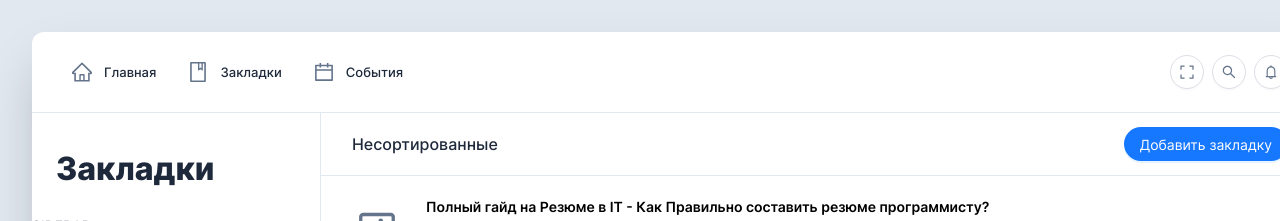
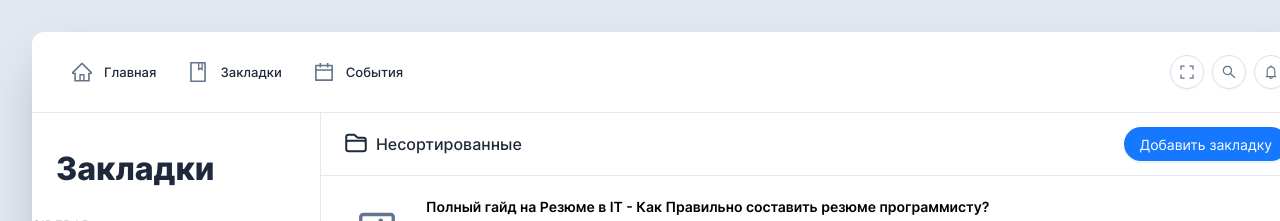
Before and after one commit to pivankov/MemoBoard, a React (Create React App) app in the folder frontend/: page /bookmarks in a window 1280 px wide. Shown: the top 221 px of the page. Built offline with nearby package versions, Linux system fonts and the light colour scheme.

Commit message:
Adding Icon component with heroicons

```diff
--- a/frontend/package.json
+++ b/frontend/package.json
@@ -5,6 +5,7 @@
   "dependencies": {
     "@ant-design/icons": "^5.6.1",
     "@ant-design/v5-patch-for-react-19": "^1.0.3",
+    "@heroicons/react": "^2.2.0",
     "@testing-library/dom": "^10.4.1",
     "@testing-library/jest-dom": "^6.6.4",
     "@testing-library/react": "^16.3.0",
--- a/frontend/src/components/Bookmarks/BookmarksListPanel.tsx
+++ b/frontend/src/components/Bookmarks/BookmarksListPanel.tsx
@@ -1,4 +1,6 @@
 import { Button } from 'antd';
+
+import Icon from 'components/UI/Icon/Icon'
 
 import "./BookmarksListPanel.css";
 
@@ -6,6 +8,9 @@ const BookmarksListPanel: React.FC = () => {
   return (
     <div className="bookmarks-list-panel">
       <div className="bookmarks-list-panel__title">
+        <div className="bookmarks-list-panel__title-icon">
+          <Icon name="Folder" />
+        </div>
         <div className="bookmarks-list-panel__title-text">
           Несортированные
         </div>
--- /dev/null
+++ b/frontend/src/components/UI/Icon/Icon.module.css
@@ -0,0 +1,9 @@
+.icon {
+  height: 24px;
+  width: 24px;
+  stroke-width: 2px;
+}
+
+.solid {
+  stroke-width: 0px;
+}
--- /dev/null
+++ b/frontend/src/components/UI/Icon/Icon.tsx
@@ -0,0 +1,84 @@
+import {
+  ArchiveBoxIcon,
+  ArrowsPointingOutIcon,
+  BellIcon,
+  CheckIcon,
+  DocumentDuplicateIcon,
+  DocumentIcon,
+  ExclamationCircleIcon,
+  ExclamationTriangleIcon,
+  FilmIcon,
+  FolderIcon,
+  HomeIcon,
+  InboxIcon,
+  InboxStackIcon,
+  MagnifyingGlassIcon,
+  PaperAirplaneIcon,
+  PencilSquareIcon,
+  PhotoIcon,
+  PlusIcon,
+  QrCodeIcon,
+  RocketLaunchIcon,
+  StarIcon,
+  TagIcon,
+  TrashIcon,
+  UserGroupIcon,
+  XMarkIcon,
+} from '@heroicons/react/24/outline';
+import {
+  MagnifyingGlassIcon as SearchIconSolid,
+  PencilSquareIcon as PencilSquareIconSolid,
+  StarIcon as StarIconSolid,
+} from '@heroicons/react/24/solid';
+
+import styles from "./Icon.module.css";
+
+const ICON_NAMES = {
+  Home: HomeIcon,
+  QrCode: QrCodeIcon,
+  Document: DocumentIcon,
+  DocumentDuplicate: DocumentDuplicateIcon,
+  Bell: BellIcon,
+  Search: MagnifyingGlassIcon,
+  SearchSolid: SearchIconSolid,
+  Expand: ArrowsPointingOutIcon,
+  ExclamationTriangle: ExclamationTriangleIcon,
+  ExclamationCircle: ExclamationCircleIcon,
+  Trash: TrashIcon,
+  Airplane: PaperAirplaneIcon,
+  Inbox: InboxIcon,
+  InboxStack: InboxStackIcon,
+  Star: StarIcon,
+  StarSolid: StarIconSolid,
+  Plus: PlusIcon,
+  Tag: TagIcon,
+  XMark: XMarkIcon,
+  ArchiveBox: ArchiveBoxIcon,
+  Edit: PencilSquareIcon,
+  EditSolid: PencilSquareIconSolid,
+  Check: CheckIcon,
+  Folder: FolderIcon,
+  UserGroup: UserGroupIcon,
+  Rocket: RocketLaunchIcon,
+  Film: FilmIcon,
+  Photo: PhotoIcon,
+} as const;
+
+interface Props {
+  name: keyof typeof ICON_NAMES;
+}
+
+const Icon: React.FC<Props> = ({ name }) => {
+  const Icon = ICON_NAMES[name];
+  const isSolid = name ? name.toLowerCase().endsWith('solid') : null;
+
+  let cls = styles.icon;
+
+  if (isSolid) {
+    cls += ` ${styles.solid}`;
+  }
+
+  return <Icon className={cls} />;
+};
+
+export default Icon;
```
Also changed, not shown: 1 other file (tests, documents, lock files or other folders).
